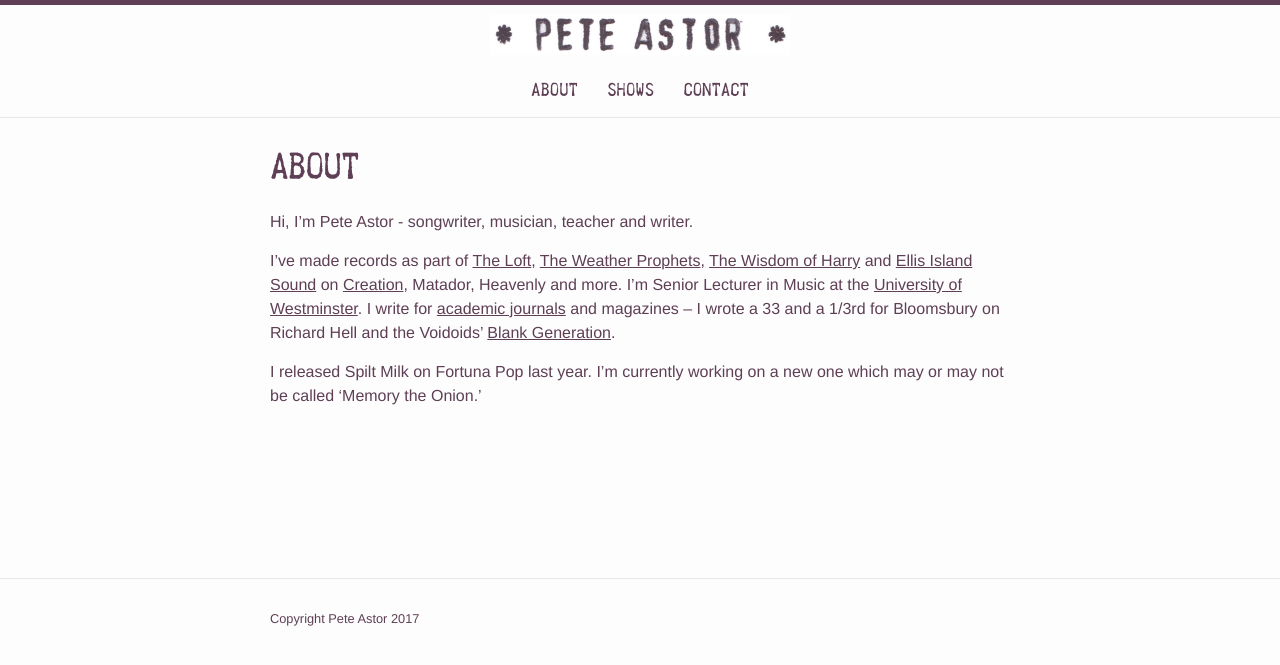
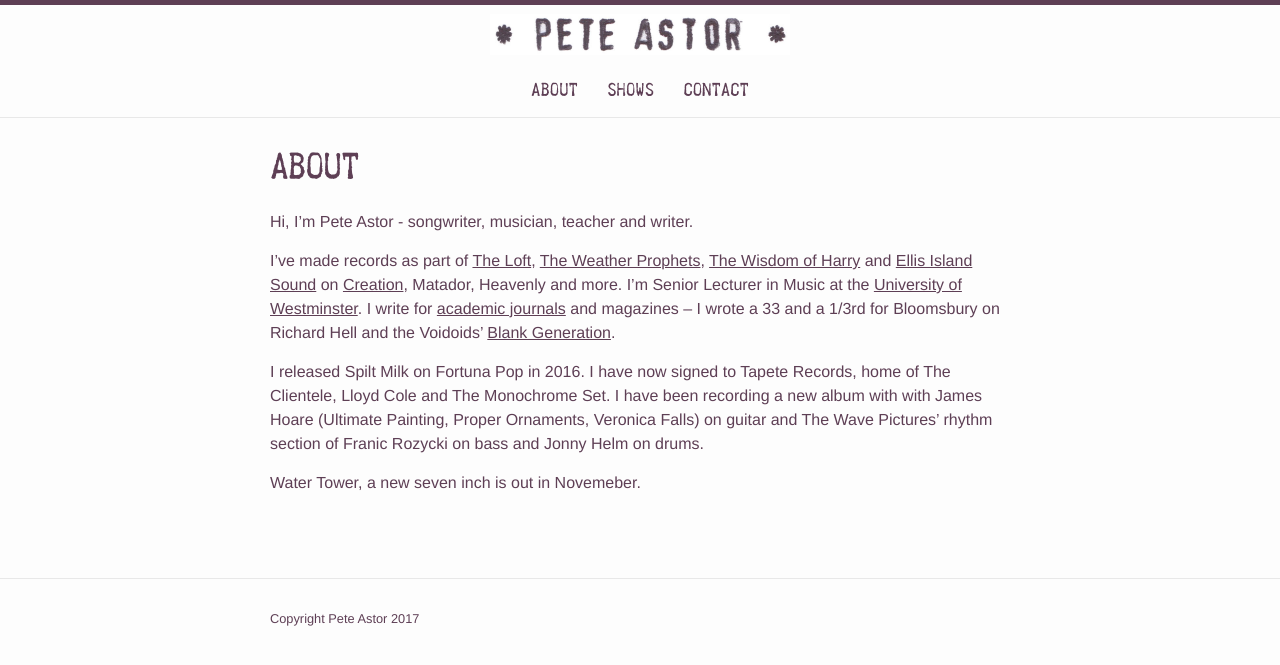
Before and after one commit to emmawinston/pete-astor, a Jekyll site: the page built from 01-about.md, in a window 1280 px wide. Shown: the top 665 px of the page. Built offline with Jekyll 4.4.1, drawn with Linux system fonts in a browser that asks for light colours; nearby versions of some CDN libraries; a script that is not in the unit is left out.

Commit message:
Update 01-about.md

```diff
--- a/01-about.md
+++ b/01-about.md
@@ -18,4 +18,6 @@ Hi, I’m Pete Astor - songwriter, musician, teacher and writer.
 
 I’ve made records as part of [The Loft](https://en.wikipedia.org/wiki/The_Loft_(British_band)), [The Weather Prophets](https://en.wikipedia.org/wiki/The_Weather_Prophets), [The Wisdom of Harry](http://www.matadorrecords.com/the_wisdom_of_harry) and [Ellis Island Sound](https://en.wikipedia.org/wiki/Ellis_Island_Sound) on [Creation](http://www.creation-records.com/), Matador, Heavenly and more. I’m Senior Lecturer in Music at the [University of Westminster](http://www.westminster.ac.uk/about-us/our-people/directory/astor-pete). I write for [academic journals](http://westminster.academia.edu/PeteAstor) and magazines – I wrote a 33 and a 1/3rd for Bloomsbury on Richard Hell and the Voidoids’ [Blank Generation](http://www.bloomsbury.com/uk/richard-hell-and-the-voidoids-blank-generation-9781623561222/).
 
-I released Spilt Milk on Fortuna Pop last year. I'm currently working on a new one which may or may not be called 'Memory the Onion.'
+I released Spilt Milk on Fortuna Pop in 2016. I have now signed to Tapete Records, home of The Clientele, Lloyd Cole and The Monochrome Set. I have been recording a new album with with James Hoare (Ultimate Painting, Proper Ornaments, Veronica Falls) on guitar and The Wave Pictures’ rhythm section of Franic Rozycki on bass and Jonny Helm on drums.
+
+Water Tower, a new seven inch is out in Novemeber.
```
